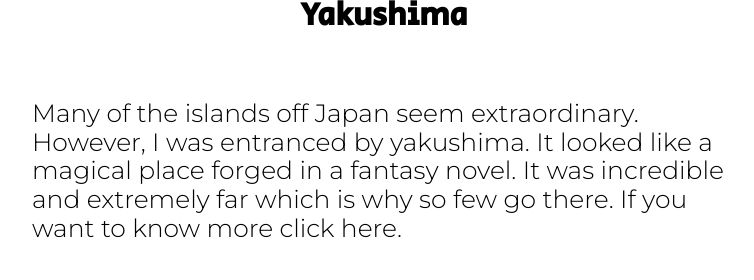
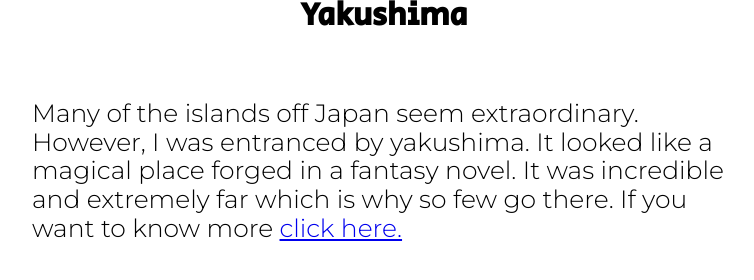
Before and after one commit to CandyCrusherCow/japan, a plain HTML site: page Attractions/hiddenGems/hiddenGems.html in a window 1280 px wide. Shown: the part 5441-5721 px from the top of the page, without its empty margins (256-1010 px from the left). Drawn offline with nearby package versions, Linux system fonts and the light colour scheme; a script that the page names is missing; a web font is replaced by a local one.

Commit message:
update yakushima hyperlink

```diff
--- a/Attractions/hiddenGems/hiddenGems.html
+++ b/Attractions/hiddenGems/hiddenGems.html
@@ -108,7 +108,7 @@
             <h3>Yakushima </h3>
             <p> Many of the islands off Japan seem extraordinary. However, I was entranced by yakushima. It looked like a magical
                 place forged in a fantasy novel. It was incredible and extremely far which is why so few go there. If you want to
-                know more click here.
+                know more <a href="/Attractions/yakushima/yakushima.html">click here.</a>
             </p>
         </section>
 		<script type="text/javascript" src="js/main.js"></script>
```
